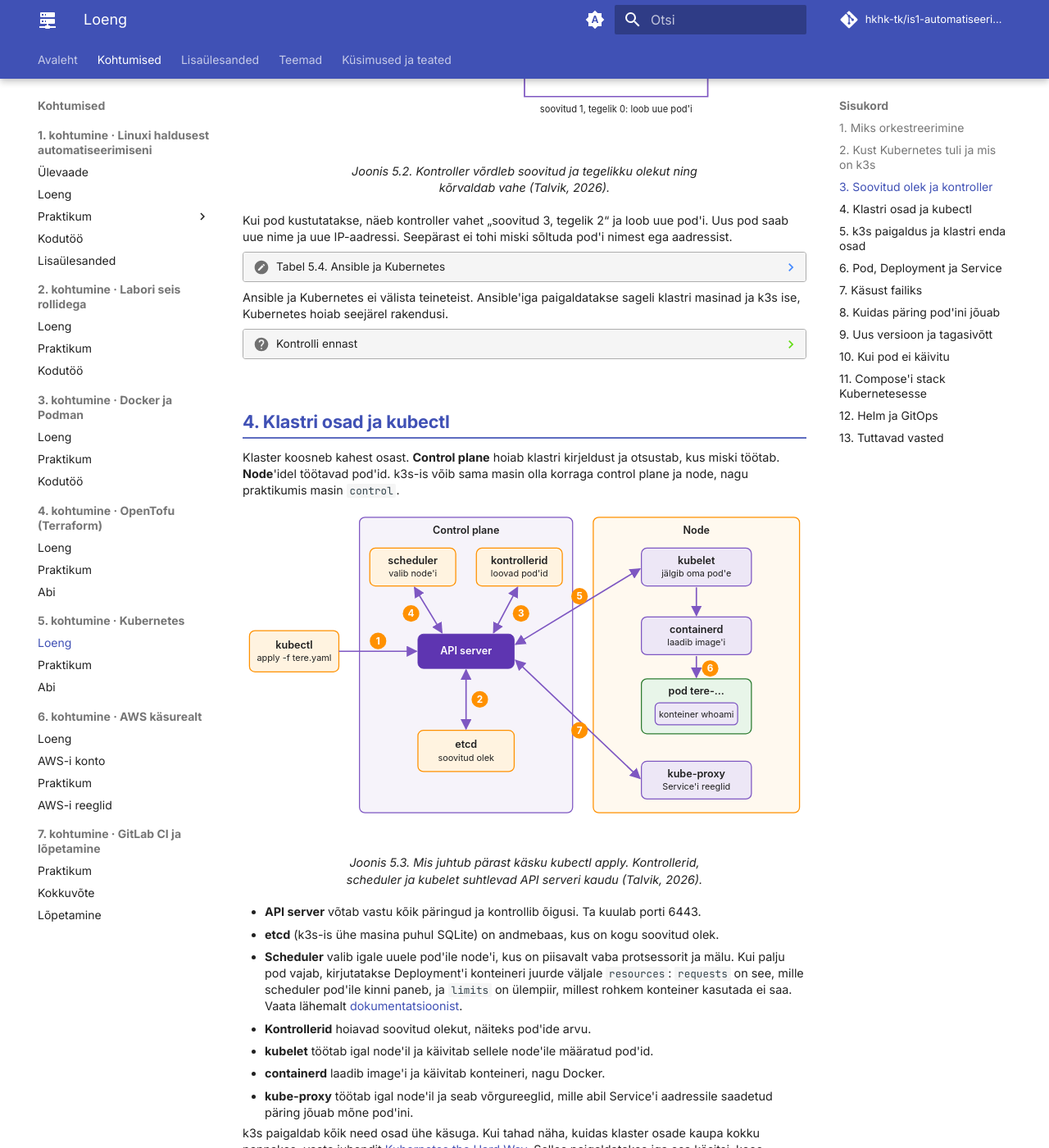
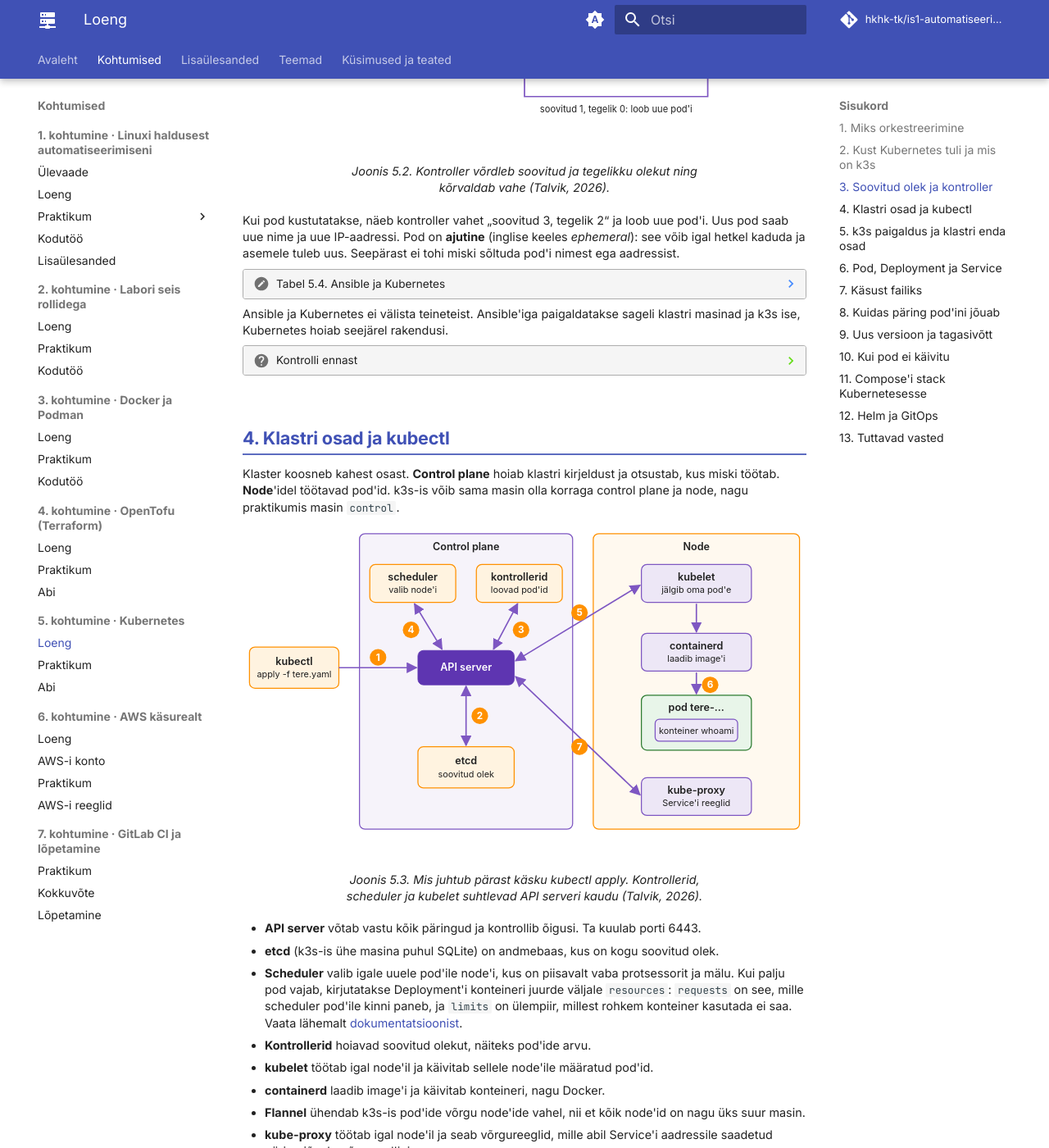
Before and after one commit to hkhk-tk/is1-automatiseerimine, an MkDocs documentation site: the page built from docs/k05/loeng.md, in a window 1280 px wide and 1400 px high, scrolled down 2428 px. Shown: the whole window at 82% size. Built offline with MkDocs 1.6.1 and Material for MkDocs 9.7.7, drawn with Linux system fonts in a browser that asks for light colours; comment, search, counter and statistics services are not loaded.

Commit message:
K5 loeng: pod on ajutine, Flannel, link Nana videole

```diff
--- a/docs/k05/loeng.md
+++ b/docs/k05/loeng.md
@@ -131,7 +131,7 @@ Kirjelduse täitmise eest vastutavad **kontrollerid**. Iga [kontroller](https://
   <figcaption>Joonis 5.2. Kontroller võrdleb soovitud ja tegelikku olekut ning kõrvaldab vahe (Talvik, 2026).</figcaption>
 </figure>
 
-Kui pod kustutatakse, näeb kontroller vahet „soovitud 3, tegelik 2“ ja loob uue pod'i. Uus pod saab uue nime ja uue IP-aadressi. Seepärast ei tohi miski sõltuda pod'i nimest ega aadressist.
+Kui pod kustutatakse, näeb kontroller vahet „soovitud 3, tegelik 2“ ja loob uue pod'i. Uus pod saab uue nime ja uue IP-aadressi. Pod on **ajutine** (inglise keeles *ephemeral*): see võib igal hetkel kaduda ja asemele tuleb uus. Seepärast ei tohi miski sõltuda pod'i nimest ega aadressist.
 
 ??? note "Tabel 5.4. Ansible ja Kubernetes"
 
@@ -167,6 +167,7 @@ Klaster koosneb kahest osast. **Control plane** hoiab klastri kirjeldust ja otsu
 - **Kontrollerid** hoiavad soovitud olekut, näiteks pod'ide arvu.
 - **kubelet** töötab igal node'il ja käivitab sellele node'ile määratud pod'id.
 - **containerd** laadib image'i ja käivitab konteineri, nagu Docker.
+- **Flannel** ühendab k3s-is pod'ide võrgu node'ide vahel, nii et kõik node'id on nagu üks suur masin.
 - **kube-proxy** töötab igal node'il ja seab võrgureeglid, mille abil Service'i aadressile saadetud päring jõuab mõne pod'ini.
 
 k3s paigaldab kõik need osad ühe käsuga. Kui tahad näha, kuidas klaster osade kaupa kokku pannakse, vaata juhendit [Kubernetes the Hard Way](https://github.com/kelseyhightower/kubernetes-the-hard-way). Selles paigaldatakse iga osa käsitsi, koos sertifikaatidega, ja töö võtab mitu tundi.
```
Also changed, not shown: other parts of docs/k05/loeng.md (+1 -0 lines).
